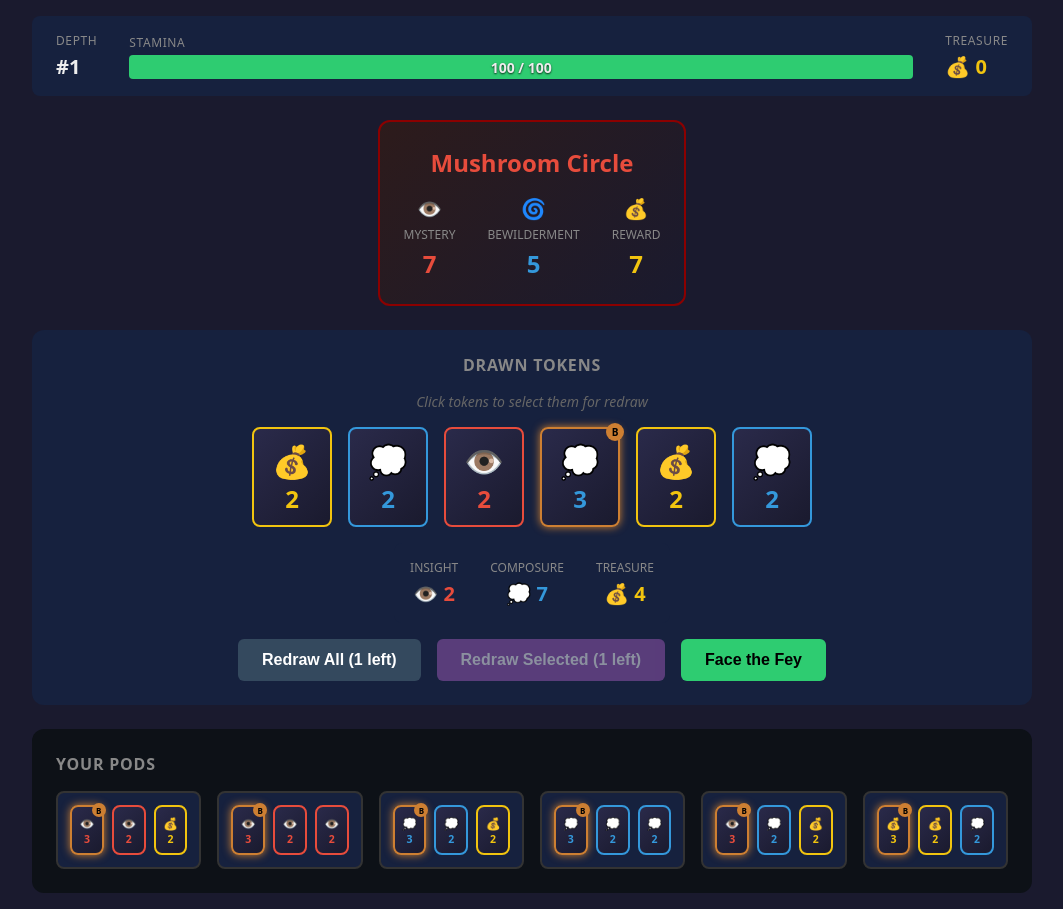
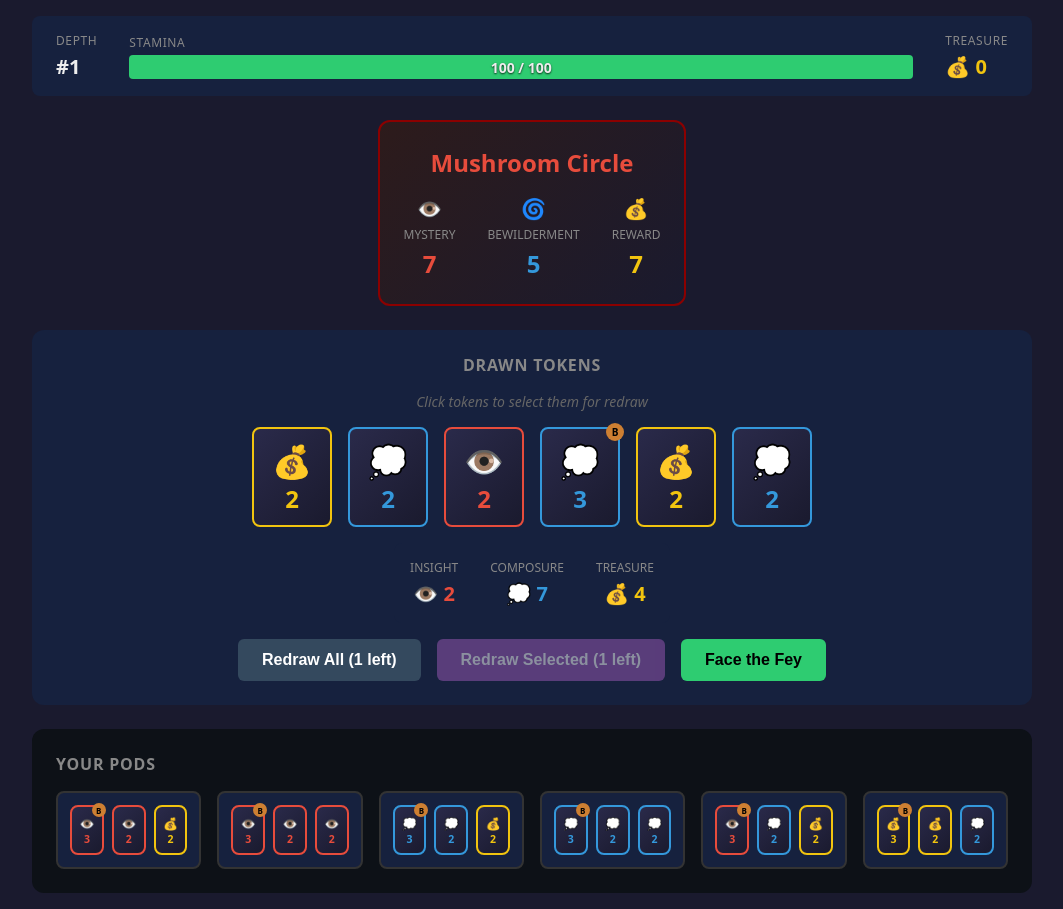
Before and after one commit to sitnaltax/jackpot-dungeon, a Svelte app: page / in a window 1280 px wide. Both pictures are taken after a click on the button "Start Game". Shown: the whole page, without its empty margins (108-1171 px from the left). Built offline with nearby package versions, Linux system fonts and the light colour scheme.

Commit message:
remove the badge rank border

```diff
--- a/src/components/Token.svelte
+++ b/src/components/Token.svelte
@@ -57,10 +57,6 @@
     box-shadow: 0 4px 12px rgba(0,0,0,0.3);
   }
 
-  .token.upgraded {
-    border-color: var(--rank-color);
-    box-shadow: 0 0 8px var(--rank-color);
-  }
 
   .token.selectable {
     cursor: pointer;
```
